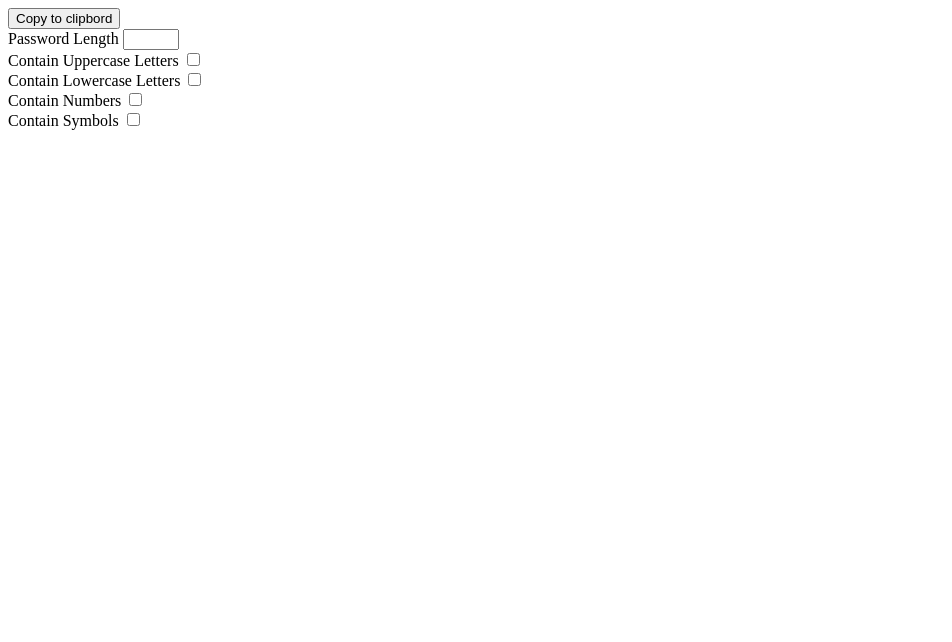
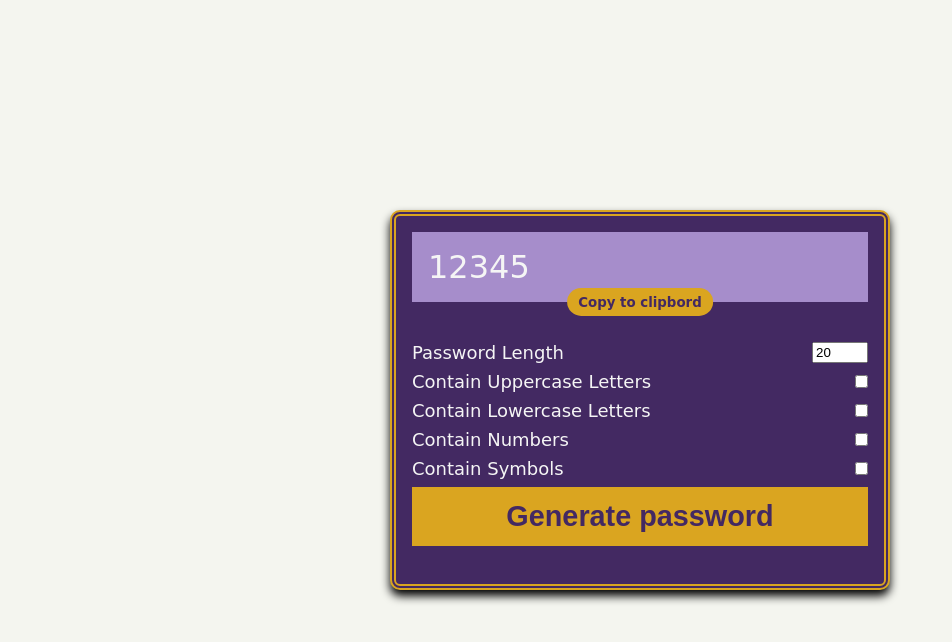
Before and after one commit to HildaAb/password-generator, a plain HTML site: page index.html in a window 1280 px wide. Shown: the whole page, without its empty margins (0-952 px from the left). Drawn offline with Linux system fonts and the light colour scheme.

Commit message:
added css

```diff
--- a/index.html
+++ b/index.html
@@ -9,31 +9,33 @@
   <body>
     <div class="pw-container">
       <div class="pw-header">
-        <div class="pw">
-          <button>Copy to clipbord</button>
+        <div class="pw" id="pw">
+          12345
+          <button id="copy">Copy to clipbord</button>
         </div>
       </div>
       <div class="pw-body">
-        <div class="div form-controll">
+        <div class="div form-control">
           <label for="pw-len">Password Length</label>
-          <input id="pw-len" type="number" min="2" max="40" />
+          <input id="pw-len" value="20" type="number" min="2" max="40" />
         </div>
-        <div class="div form-controll">
+        <div class="div form-control">
           <label for="upper">Contain Uppercase Letters</label>
           <input id="upper" type="checkbox" />
         </div>
-        <div class="div form-controll">
+        <div class="div form-control">
           <label for="lower">Contain Lowercase Letters</label>
           <input id="lower" type="checkbox" />
         </div>
-        <div class="div form-controll">
+        <div class="div form-control">
           <label for="number">Contain Numbers</label>
           <input id="number" type="checkbox" />
         </div>
-        <div class="div form-controll">
+        <div class="div form-control">
           <label for="symbol">Contain Symbols</label>
           <input id="symbol" type="checkbox" />
         </div>
+        <button class="generate" ,id="generate">Generate password</button>
       </div>
     </div>
     <script src="app.js"></script>
--- a/style.css
+++ b/style.css
@@ -0,0 +1,76 @@
+* {
+  box-sizing: border-box;
+  margin: 0;
+}
+
+body {
+  background-color: rgb(244, 245, 239);
+  color: whitesmoke;
+  font-family: cursive;
+  font-size: 18px;
+  display: flex;
+  justify-content: center;
+  align-items: center;
+  min-height: 100vh;
+}
+
+.pw-container {
+  background-color: rgb(67, 41, 98);
+  border: 6px double goldenrod;
+  border-radius: 10px;
+  box-shadow: 0 6px 10px rgba(0, 0, 0, 04);
+  width: 500px;
+  height: 380px;
+}
+
+.pw-header {
+  padding: 1rem;
+}
+
+.pw {
+  background-color: rgb(166, 141, 203);
+  width: 100%;
+  height: 70px;
+  display: flex;
+  align-items: center;
+  position: relative;
+  font-size: 2rem;
+  padding: 1rem;
+}
+
+.pw button {
+  position: absolute;
+  background-color: goldenrod;
+  color: rgb(67, 41, 98);
+  font-family: inherit;
+  font-weight: bold;
+  border: none;
+  border-radius: 15px;
+  padding: 0.4rem 0.7rem;
+  bottom: 0;
+  left: 50%;
+  transform: translate(-50%, 50%);
+}
+
+.pw-body {
+  padding: 1rem;
+}
+
+.form-control {
+  display: flex;
+  justify-content: space-between;
+  margin: 0.5rem 0;
+}
+
+.generate {
+  display: block;
+  justify-content: stretch;
+  font-weight: bold;
+  font-size: 1.8rem;
+  padding: 0.8rem;
+  border: none;
+  background-color: goldenrod;
+
+  color: rgb(67, 41, 98);
+  width: 100%;
+}
```
